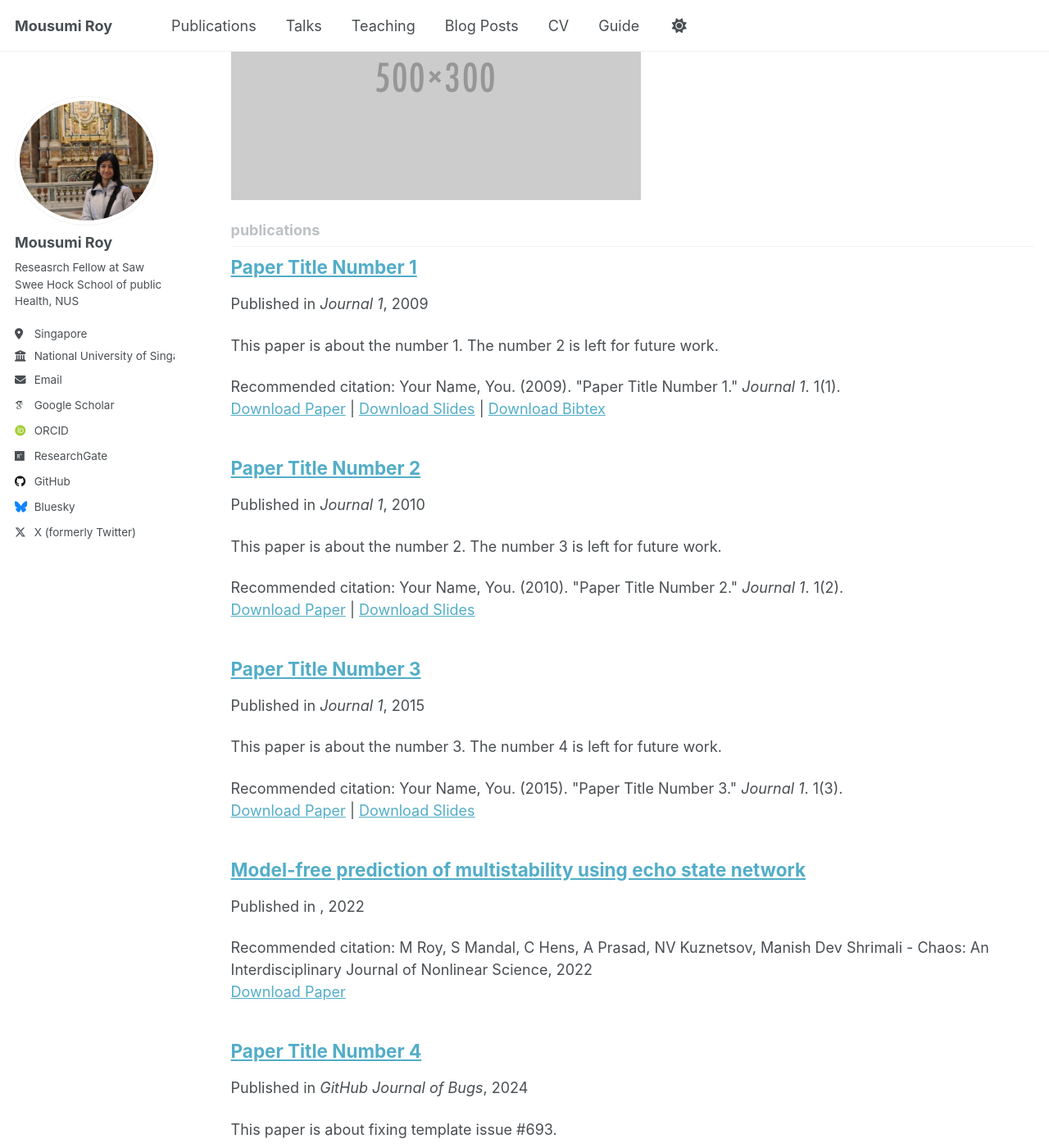
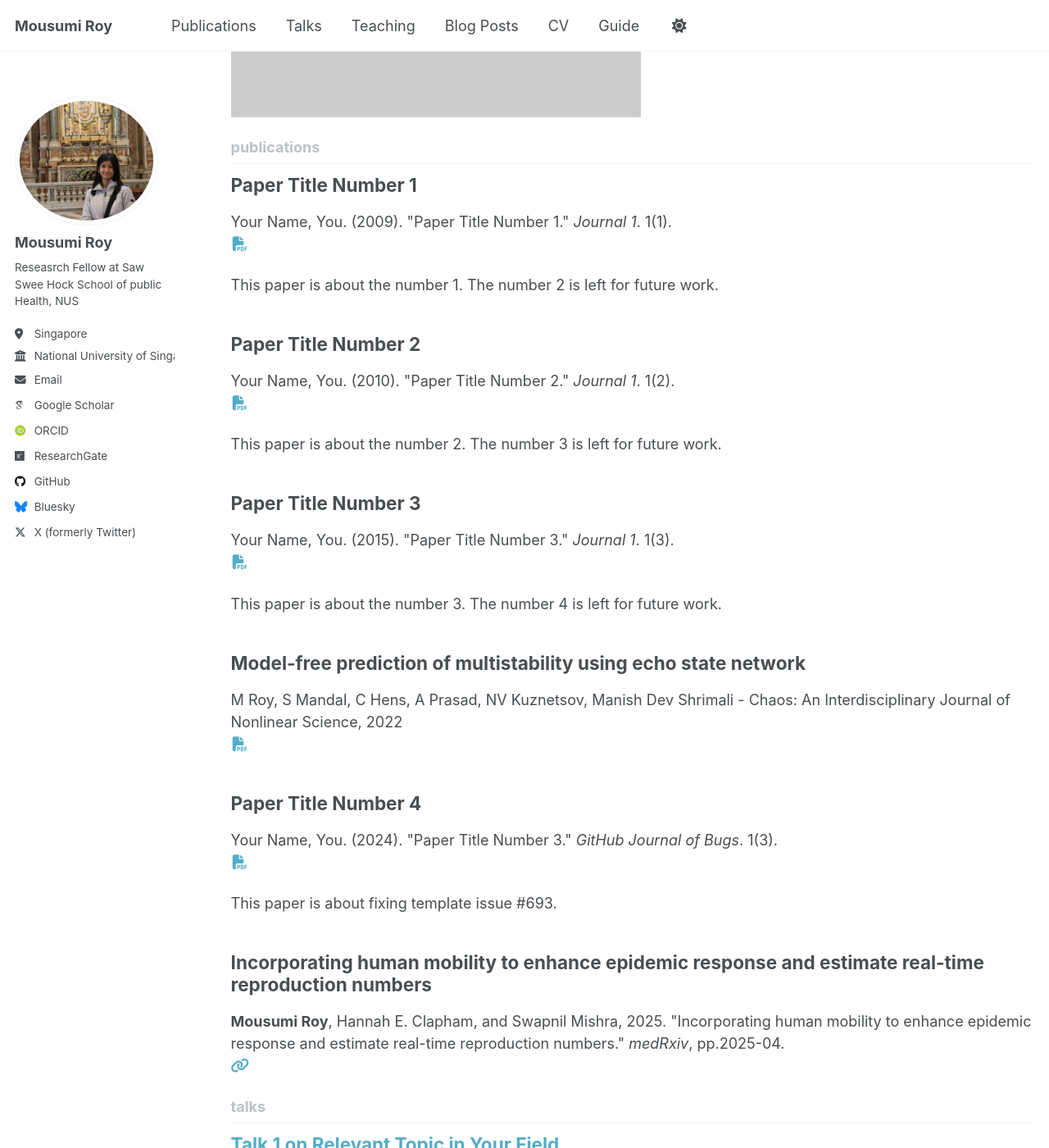
Before and after one commit to mousumi3104/mousumi3104.github.io, a Jekyll site: the page built from _pages/collection-archive.html, in a window 1280 px wide and 1400 px high, scrolled down 841 px. Shown: the whole window at 82% size. Built offline with Jekyll 4.4.1, drawn with Linux system fonts in a browser that asks for light colours; some web fonts are replaced; a script that is not in the unit is left out; some of the changed text lies outside the part shown.

Commit message:
updated_for_publication_format

```diff
--- a/_includes/archive-single.html
+++ b/_includes/archive-single.html
@@ -27,7 +27,9 @@
     {% endif %}
 
     <h2 class="archive__item-title" itemprop="headline">
-      {% if post.link %}
+      {% if post.collection == 'publications' or post.collection == 'preprints'%}
+        {{ title }}
+      {% elsif post.link %}
         <a href="{{ post.link }}">{{ title }}</a> <a href="{{ base_path }}{{ post.url }}" rel="permalink"><i class="fa fa-link" aria-hidden="true" title="permalink"></i><span class="sr-only">Permalink</span></a>
       {% else %}
         <a href="{{ base_path }}{{ post.url }}" rel="permalink">{{ title }}</a>
@@ -38,46 +40,62 @@
       <p class="page__meta"><i class="fa fa-clock" aria-hidden="true"></i> {% include read-time.html %}</p>
     {% endif %}
 
-        {% if post.collection == 'teaching' %}
-          <p> {{ post.type }}, <i>{{ post.venue }}</i>, {{ post.date | default: "1900-01-01" | date: "%Y" }} </p>
-        {% elsif post.collection == 'publications' %}
-          <p>Published in <i>{{ post.venue }}</i>, {{ post.date | default: "1900-01-01" | date: "%Y" }} </p>
-        {% elsif post.date %}
-         <p class="page__date"><strong><i class="fa fa-fw fa-calendar" aria-hidden="true"></i> {{ site.data.ui-text[site.locale].date_label | default: "Published:" }}</strong> <time datetime="{{ post.date | default: "1900-01-01" | date_to_xmlschema }}">{{ post.date | default: "1900-01-01" | date: "%B %d, %Y" }}</time></p>
+    {% if post.collection == 'teaching' %}
+      <p> {{ post.type }}, <i>{{ post.venue }}</i>, {{ post.date | default: "1900-01-01" | date: "%Y" }} </p>
+    {% elsif post.collection == 'publications' or post.collection == 'preprints' %}
+      {% if post.abstract %}
+        <details><summary>Abstract</summary>
+        <blockquote>
+        <p>
+        {{ post.abstract }}
+        </p>
+        </blockquote>
+        </details>
         {% endif %}
 
-    {% if post.excerpt and site.read_more != 'enabled' %}
+      <!-- citation and icon code -->
+      <p>
+      {% if post.citation %}
+        {{ post.citation }}
+      {% endif %}
+      <br>
+      {% if post.link %}
+        <a href="{{ post.link }}" target="_blank"><i class="fas fa-fw fa-link zoom" aria-hidden="true"></i></a>
+      {% endif %}
+      {% if post.paperurl %}
+        <a href="{{ post.paperurl }}" target="_blank"><i class="fas fa-fw fa-file-pdf zoom" aria-hidden="true"></i></a>
+      {% endif %}
+      {% if post.code %}
+        <a href="{{ post.code }}" target="_blank"><i class="fas fa-fw fa-code zoom" aria-hidden="true"></i></a>
+      {% endif %}
+      {% if post.github %}
+        <a href="{{ post.github }}" target="_blank"><i class="fab fa-fw fa-github zoom" aria-hidden="true"></i></a>
+      {% endif %}
+      </p>
+    {% elsif post.collection == 'posts' and post.date %}
+      <p class="page__date"><strong><i class="fa fa-fw fa-calendar" aria-hidden="true"></i> {{ site.data.ui-text[site.locale].date_label | default: "Published:" }}</strong> <time datetime="{{ post.date | default: "1900-01-01" | date_to_xmlschema }}">{{ post.date | default: "1900-01-01" | date_to_long_string }}</time></p>
+    {% endif %}
+
+    {% if post.excerpt and post.collection == 'research' and site.read_more != 'enabled' %}
+      <p class="archive__item-excerpt" itemprop="description">
+        <a href="{{ base_path }}{{ post.url }}" rel="permalink">
+        <div class="container">
+          {{ post.excerpt }}
+          <div class="overlay">
+          </div>
+        </div>
+        </a>
+      </p>
+    {% elsif post.excerpt and site.read_more != 'enabled' %}
     <p class="archive__item-excerpt" itemprop="description">{{ post.excerpt | markdownify }}</p>
     {% elsif post.excerpt and site.read_more == 'enabled' %}
-    <p class="archive__item-excerpt" itemprop="description"><p>{{ post.excerpt | markdownify | remove: '<p>' | remove: '</p>' }}<strong><a href="{{ base_path }}{{ post.url }}" rel="permalink"> Read more</a></strong></p></p>
-    {% endif %}
-
-    {% if post.citation and post.paperurl and post.slidesurl and post.bibtexurl %}
-      <p>Recommended citation: {{ post.citation }}<br /><a href="{{ post.paperurl }}">Download Paper</a> | <a href="{{ post.slidesurl }}">Download Slides</a> | <a href="{{ post.bibtexurl }}">Download Bibtex</a></p>
-    {% elsif post.citation and post.paperurl and post.slidesurl %}
-      <p>Recommended citation: {{ post.citation }}<br /><a href="{{ post.paperurl }}">Download Paper</a> | <a href="{{ post.slidesurl }}">Download Slides</a></p>
-    {% elsif post.citation and post.paperurl and post.bibtexurl %}
-      <p>Recommended citation: {{ post.citation }}<br /><a href="{{ post.paperurl }}">Download Paper</a> | <a href="{{ post.bibtexurl }}">Download Bibtex</a></p>
-    {% elsif post.citation and post.paperurl %}
-      <p>Recommended citation: {{ post.citation }}<br /><a href="{{ post.paperurl }}">Download Paper</a></p>
-    {% elsif post.citation and post.slidesurl and post.bibtexurl %}
-      <p>Recommended citation: {{ post.citation }}<br /><a href="{{ post.slidesurl }}">Download Slides</a> | <a href="{{ post.bibtexurl}}">Download Bibtex</a></p>
-    {% elsif post.citation and post.slidesurl %}
-      <p>Recommended citation: {{ post.citation }}<br /><a href="{{ post.slidesurl }}">Download Slides</a></p>
-    {% elsif post.citation and post.bibtexurl %}
-      <p>Recommended citation: {{ post.citation }}<br /><a href="{{ post.bibtexurl }}">Download Bibtex</a></p>
-    {% elsif post.citation %}
-      <p>Recommended citation: {{ post.citation }}</p>
-    {% elsif post.paperurl and post.bibtexurl %}
-      <p><a href=" {{ post.paperurl }} ">Download Paper</a> | <a href="{{ post.bibtexurl }}">Download Bibtex</a></p>
-    {% elsif post.paperurl %}
-      <p><a href=" {{ post.paperurl }} ">Download Paper</a></p>
-    {% elsif post.slidesurl and post.bibtexurl %}
-      <p><a href="{{ post.slidesurl }}">Download Slides</a> | <a href="{{ post.bibtexurl }}">Download Bibtex</a></p>
-    {% elsif post.slidesurl %}
-      <p><a href="{{ post.slidesurl }}">Download Slides</a></p>
-    {% elsif post.bibtexurl %}
-      <p><a href="{{ post.bibtexurl }}">Download Bibtex</a></p>
+      <p class="archive__item-excerpt" itemprop="description">
+        <p>{{ post.excerpt | markdownify | remove: '<p>' | remove: '</p>' }}
+          <strong>
+            <a href="{{ base_path }}{{ post.url }}" rel="permalink"> Read more</a>
+          </strong>
+        </p>
+      </p>
     {% endif %}
 
   </article>
```
